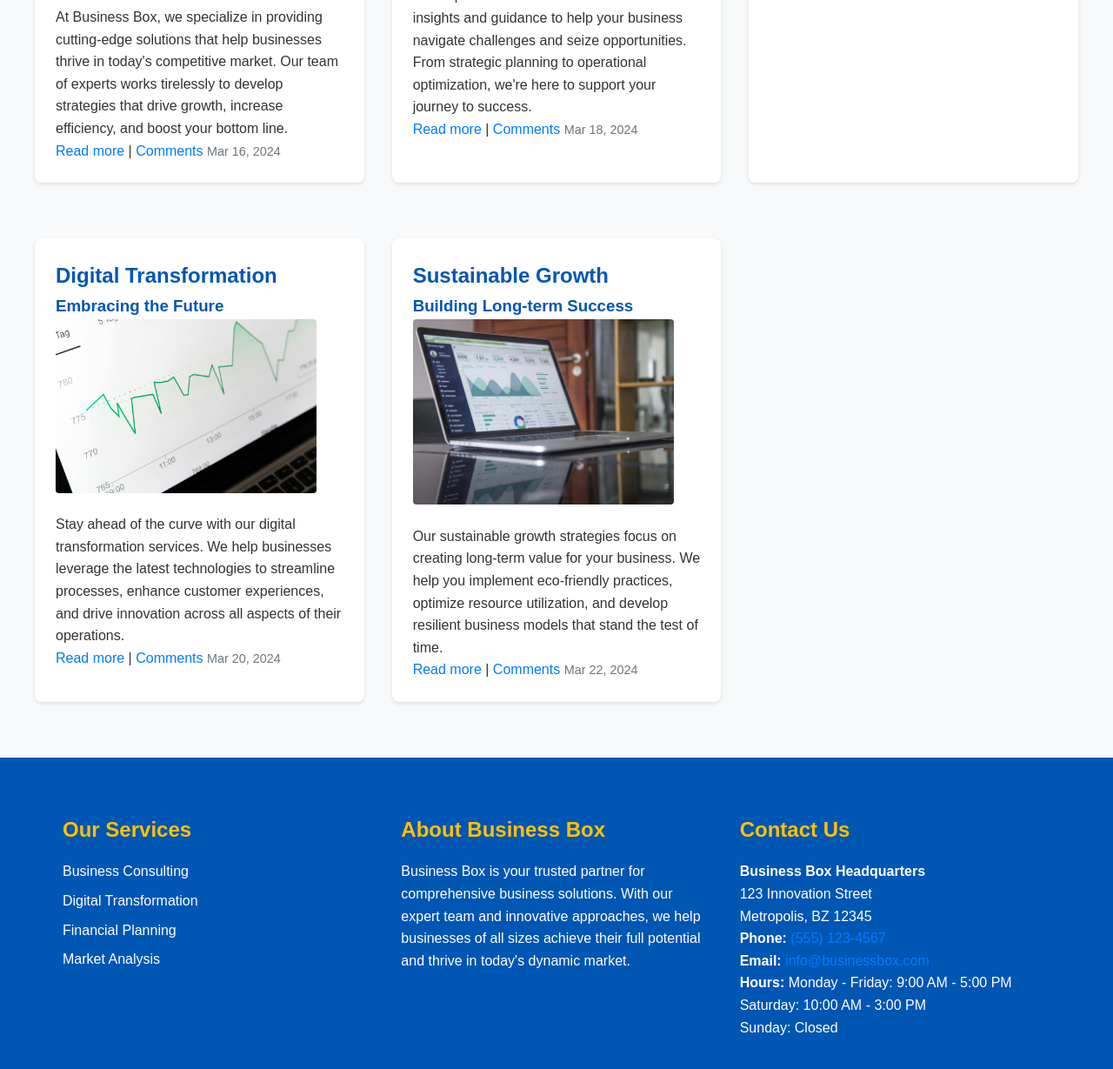
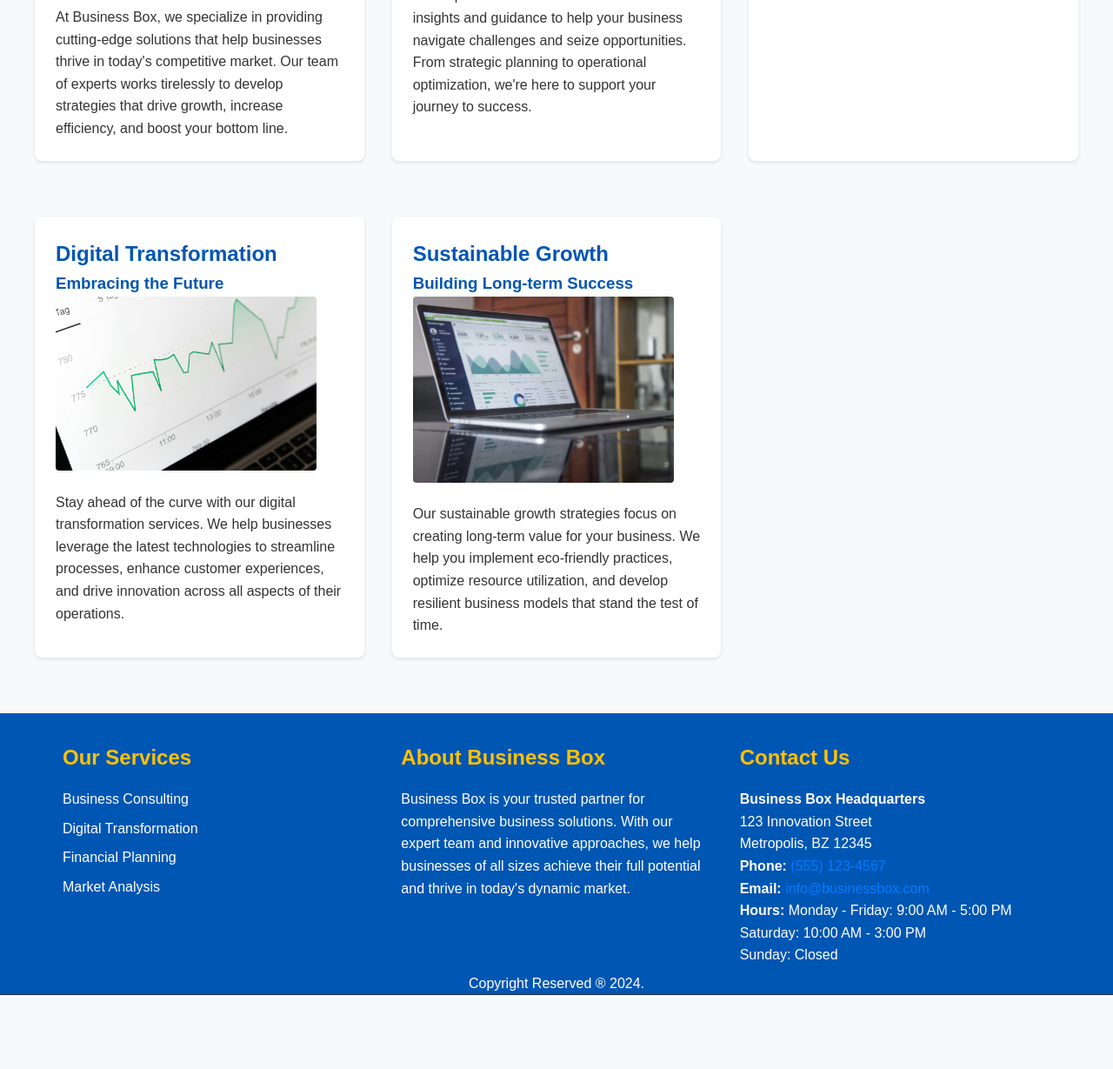
Before and after one commit to snoppycoder/Assesment-2_Milki-Legesse-_UGR-9040-15_2, a plain HTML site: page index.html in a window 1280 px wide. Shown: the part 569-1798 px from the top of the page at 87% size. After the commit the page ends 1713 px from the top, so only its background shows below. Drawn offline with Linux system fonts and the light colour scheme.

Commit message:
Added favicon and corrected the dummy links in the body of the index.html

```diff
--- a/index.html
+++ b/index.html
@@ -4,6 +4,7 @@
     <meta charset="UTF-8">
     <meta name="viewport" content="width=device-width, initial-scale=1.0">
     <title>Business Box - Home</title>
+    <link rel="icon" href="src/Images/favicon.png" type="image/png">
     <link rel="stylesheet" href="src/CSS/layout.css">
     <link rel="stylesheet" href="src/CSS/style.css">
 </head>
@@ -34,9 +35,7 @@
                 <p>
                     At Business Box, we specialize in providing cutting-edge solutions that help businesses thrive in today's competitive market. Our team of experts works tirelessly to develop strategies that drive growth, increase efficiency, and boost your bottom line.
                 </p>
-                <footer>
-                    <a href="#" aria-label="Read more about Innovative Solutions">Read more</a> | <a href="#" aria-label="View comments on Innovative Solutions">Comments</a> <span class="date">Mar 16, 2024</span>
-                </footer>
+
             </article>
         </section>
         <section aria-labelledby="expert-consulting">
@@ -47,9 +46,7 @@
                 <p>
                     Our experienced consultants offer invaluable insights and guidance to help your business navigate challenges and seize opportunities. From strategic planning to operational optimization, we're here to support your journey to success.
                 </p>
-                <footer>
-                    <a href="#" aria-label="Read more about Expert Consulting">Read more</a> | <a href="#" aria-label="View comments on Expert Consulting">Comments</a> <span class="date">Mar 18, 2024</span>
-                </footer>
+
             </article>
         </section>
         <aside role="complementary" aria-label="Quick Links and Partners">
@@ -80,9 +77,7 @@
                 <p>
                     Stay ahead of the curve with our digital transformation services. We help businesses leverage the latest technologies to streamline processes, enhance customer experiences, and drive innovation across all aspects of their operations.
                 </p>
-                <footer>
-                    <a href="#" aria-label="Read more about Digital Transformation">Read more</a> | <a href="#" aria-label="View comments on Digital Transformation">Comments</a> <span class="date">Mar 20, 2024</span>
-                </footer>
+
             </article>
         </section>
         <section aria-labelledby="sustainable-growth">
@@ -93,9 +88,7 @@
                 <p>
                     Our sustainable growth strategies focus on creating long-term value for your business. We help you implement eco-friendly practices, optimize resource utilization, and develop resilient business models that stand the test of time.
                 </p>
-                <footer>
-                    <a href="#" aria-label="Read more about Sustainable Growth">Read more</a> | <a href="#" aria-label="View comments on Sustainable Growth">Comments</a> <span class="date">Mar 22, 2024</span>
-                </footer>
+
             </article>
         </section>
     </div>
@@ -135,8 +128,15 @@
                         Sunday: Closed
                     </p>
                 </address>
+
             </article>
+
         </footer>
+        <div class="copyright">
+
+            <p>Copyright Reserved &reg; 2024.</p>
+
+        </div>
     </div>
 </body>
 </html>
--- a/src/CSS/style.css
+++ b/src/CSS/style.css
@@ -108,7 +108,8 @@ a:hover {
 .footer-container {
     background-color: var(--primary);
     color: white;
-    padding: 2rem 0;
+
+
 }
 
 .ftr {
@@ -153,6 +154,7 @@ address {
 .form_ textarea {
     padding: 0.5rem;
     border: 1px solid var(--secondary);
+    resize: vertical;
     border-radius: 4px;
     margin-top: 0.25rem;
 }
@@ -188,6 +190,18 @@ address {
 ::-webkit-scrollbar {
    display: none;
 }
+.copyright {
+    position: relative;
+    border-top: solid 1px #333;
+
+}
+.copyright > p {
+    display: inline;
+    position: absolute;
+    bottom:0%;
+    left: 50%;
+    transform: translateX(-50%)
+}
 
 @media (max-width: 768px) {
     header {
```
Also changed, not shown: src/html/about.html (+1 -0 lines), src/html/contact.html (+1 -0 lines), src/Images/favicon.png (added).
